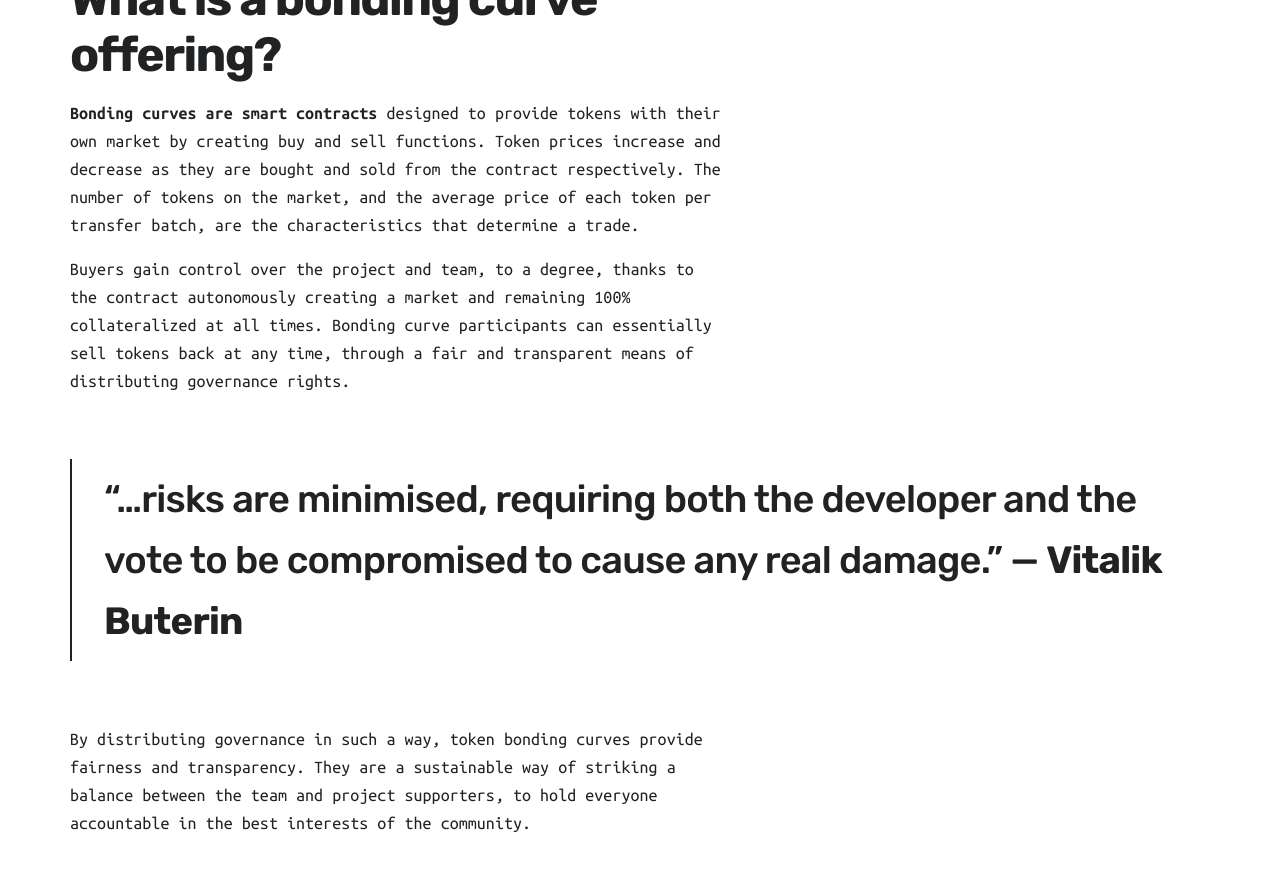
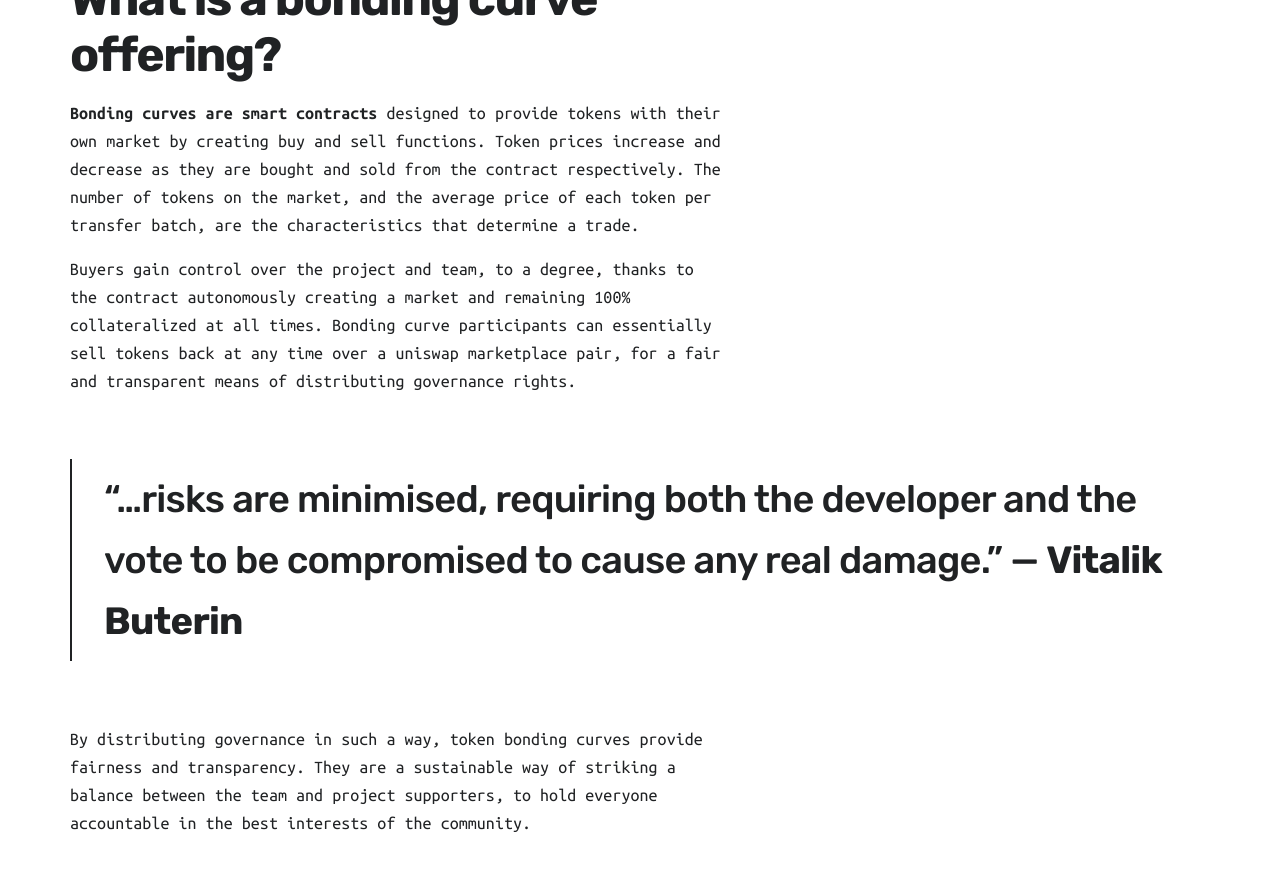
Before and after one commit to OctoFi/octofidotcom, a Jekyll site: the page built from _posts/2020-08-22-bond-curve-sale.md, in a window 1280 px wide and 900 px high, scrolled down 1599 px. Shown: the top 871 px of the window. Built offline with Jekyll 4.4.1, drawn with Linux system fonts in a browser that asks for light colours; nearby versions of some CDN libraries; comment, search, counter and statistics services are not loaded.

Commit message:
update details re curve uniswap

```diff
--- a/_posts/2020-08-22-bond-curve-sale.md
+++ b/_posts/2020-08-22-bond-curve-sale.md
@@ -13,7 +13,7 @@ OctoFi will distribute the OCTO governance token through the Octoken project, a
 
 [Bonding curves are smart contracts](https://medium.com/coinmonks/token-bonding-curves-explained-7a9332198e0e) designed to provide tokens with their own market by creating buy and sell functions. Token prices increase and decrease as they are bought and sold from the contract respectively. The number of tokens on the market, and the average price of each token per transfer batch, are the characteristics that determine a trade.
 
-Buyers gain control over the project and team, to a degree, thanks to the contract autonomously creating a market and remaining 100% collateralized at all times. Bonding curve participants can essentially sell tokens back at any time, through a fair and transparent means of distributing governance rights.
+Buyers gain control over the project and team, to a degree, thanks to the contract autonomously creating a market and remaining 100% collateralized at all times. Bonding curve participants can essentially sell tokens back at any time over a uniswap marketplace pair, for a fair and transparent means of distributing governance rights.
 
 > “...risks are minimised, requiring both the developer and the vote to be compromised to cause any real damage.” — [Vitalik Buterin](https://ethresear.ch/t/explanation-of-daicos/465)
 
```
